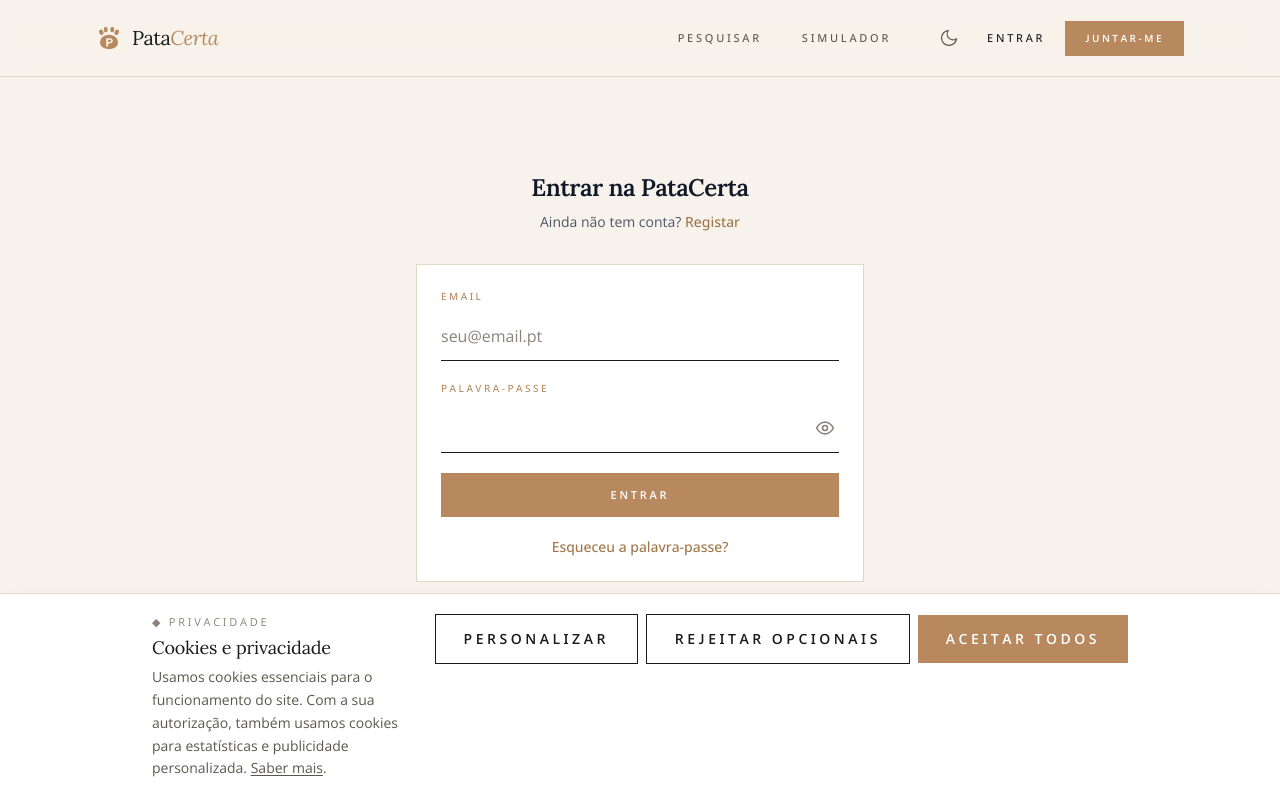
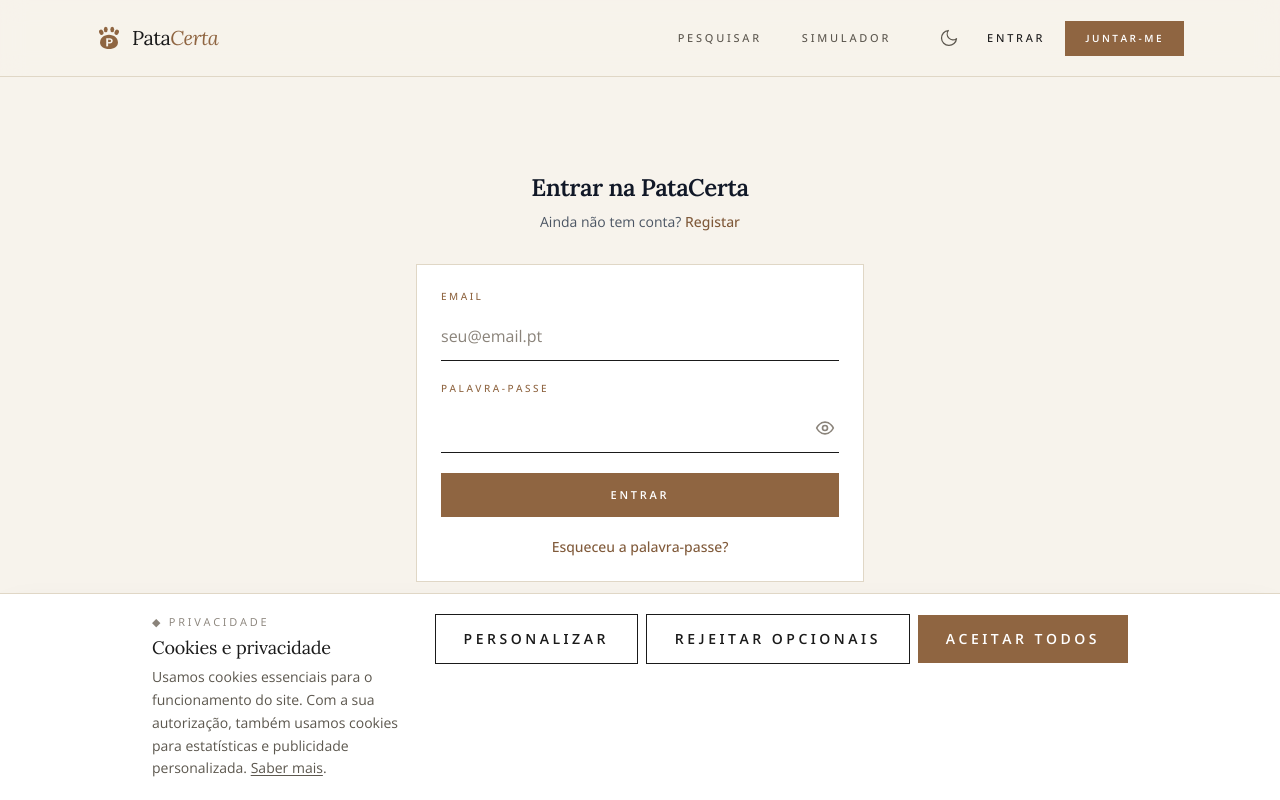
Before and after one commit to marine1988/patacerta, a React (Vite) app in the folder apps/web/: page /entrar in a window 1280 px wide. Shown: the top 800 px of the page. Built offline with nearby package versions, Linux system fonts and the light colour scheme; no server answers.

Commit message:
fix(web): corrigir acessibilidade no tema claro

```diff
--- a/apps/web/src/pages/admin/AdminUserDetailPage.tsx
+++ b/apps/web/src/pages/admin/AdminUserDetailPage.tsx
@@ -438,7 +438,9 @@ export function AdminUserDetailPage() {
                     <th className="px-2 py-1.5">Preço</th>
                     <th className="px-2 py-1.5">Avaliação</th>
                     <th className="px-2 py-1.5">Criado</th>
-                    <th className="px-2 py-1.5"></th>
+                    <th scope="col" className="px-2 py-1.5">
+                      <span className="sr-only">Abrir serviço</span>
+                    </th>
                   </tr>
                 </thead>
                 <tbody>
--- a/apps/web/src/pages/home/HomePage.tsx
+++ b/apps/web/src/pages/home/HomePage.tsx
@@ -405,10 +405,9 @@ function Stat({
     <div className="flex flex-col-reverse">
       <dt className="mt-3 text-[10px] font-medium uppercase tracking-caps text-muted">{label}</dt>
       {loading && value == null ? (
-        <dd
-          aria-label={`${label}: a carregar`}
-          className="block h-10 w-16 animate-pulse bg-surface-alt sm:h-12"
-        />
+        <dd className="block h-10 w-16 animate-pulse bg-surface-alt sm:h-12">
+          <span className="sr-only">{label}: a carregar</span>
+        </dd>
       ) : (
         <dd className="font-serif text-4xl font-normal leading-none text-ink sm:text-5xl">
           {value ?? '—'}
@@ -532,10 +531,11 @@ function FeaturedServiceItem({ service: s }: { service: FeaturedService }) {
           {s.municipality.namePt}, {s.district.namePt}
         </p>
         {rating && s.reviewCount > 0 && (
-          <div
-            className="mt-2 flex items-center gap-1.5 text-xs"
-            aria-label={`Avaliação ${rating} de 5, ${s.reviewCount} ${s.reviewCount === 1 ? 'avaliação' : 'avaliações'}`}
-          >
+          <div className="mt-2 flex items-center gap-1.5 text-xs">
+            <span className="sr-only">
+              Avaliação {rating} de 5, {s.reviewCount}{' '}
+              {s.reviewCount === 1 ? 'avaliação' : 'avaliações'}
+            </span>
             <span aria-hidden="true" className="font-semibold text-yellow-600">
               {rating}
             </span>
@@ -584,10 +584,11 @@ function FeaturedBreederItem({ breeder: b }: { breeder: FeaturedBreeder }) {
           {b.municipality.namePt}, {b.district.namePt}
         </p>
         {rating && b.reviewCount > 0 && (
-          <div
-            className="mt-2 flex items-center gap-1.5 text-xs"
-            aria-label={`Avaliação ${rating} de 5, ${b.reviewCount} ${b.reviewCount === 1 ? 'avaliação' : 'avaliações'}`}
-          >
+          <div className="mt-2 flex items-center gap-1.5 text-xs">
+            <span className="sr-only">
+              Avaliação {rating} de 5, {b.reviewCount}{' '}
+              {b.reviewCount === 1 ? 'avaliação' : 'avaliações'}
+            </span>
             <span aria-hidden="true" className="font-semibold text-yellow-600">
               {rating}
             </span>
--- a/apps/web/src/styles/globals.css
+++ b/apps/web/src/styles/globals.css
@@ -136,7 +136,7 @@
     @apply btn bg-caramel-500 text-white hover:bg-caramel-700 active:bg-caramel-800;
   }
   .dark .btn-primary {
-    @apply text-bg-dark;
+    @apply text-white;
   }
 
   .btn-secondary {
--- a/apps/web/tailwind.config.js
+++ b/apps/web/tailwind.config.js
@@ -12,11 +12,11 @@ export default {
           200: '#E4C6A6',
           300: '#D4A77E',
           400: '#C69568',
-          500: '#B8895F', // primary accent
-          600: '#A07548',
-          700: '#8F6541', // hover/deep
-          800: '#6E4E33',
-          900: '#4D3624',
+          500: '#8F6541', // primary accent, AA on light backgrounds
+          600: '#805A3A',
+          700: '#6E4E33', // hover/deep
+          800: '#5D402A',
+          900: '#493222',
         },
         sage: {
           50: '#EEF1EC',
```
